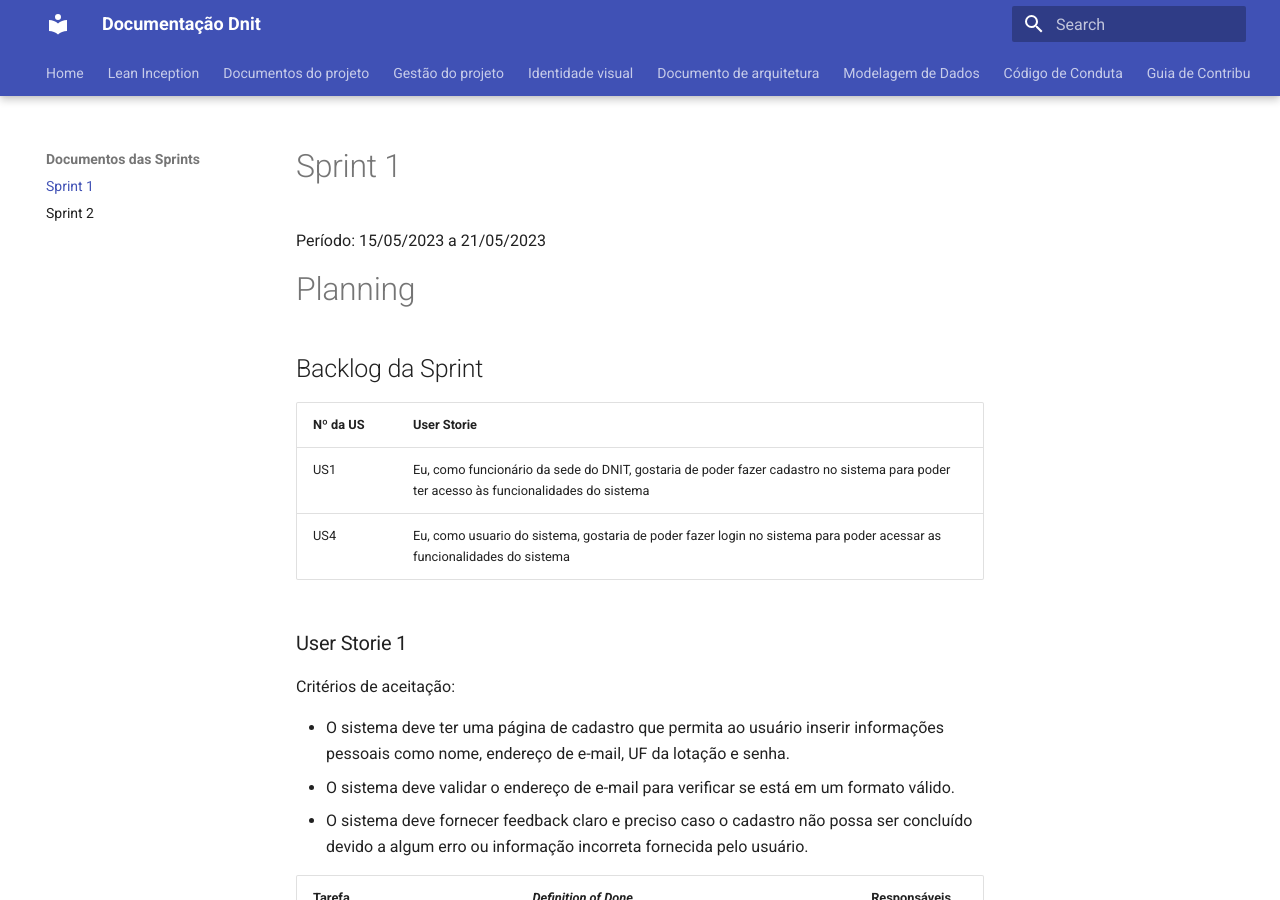
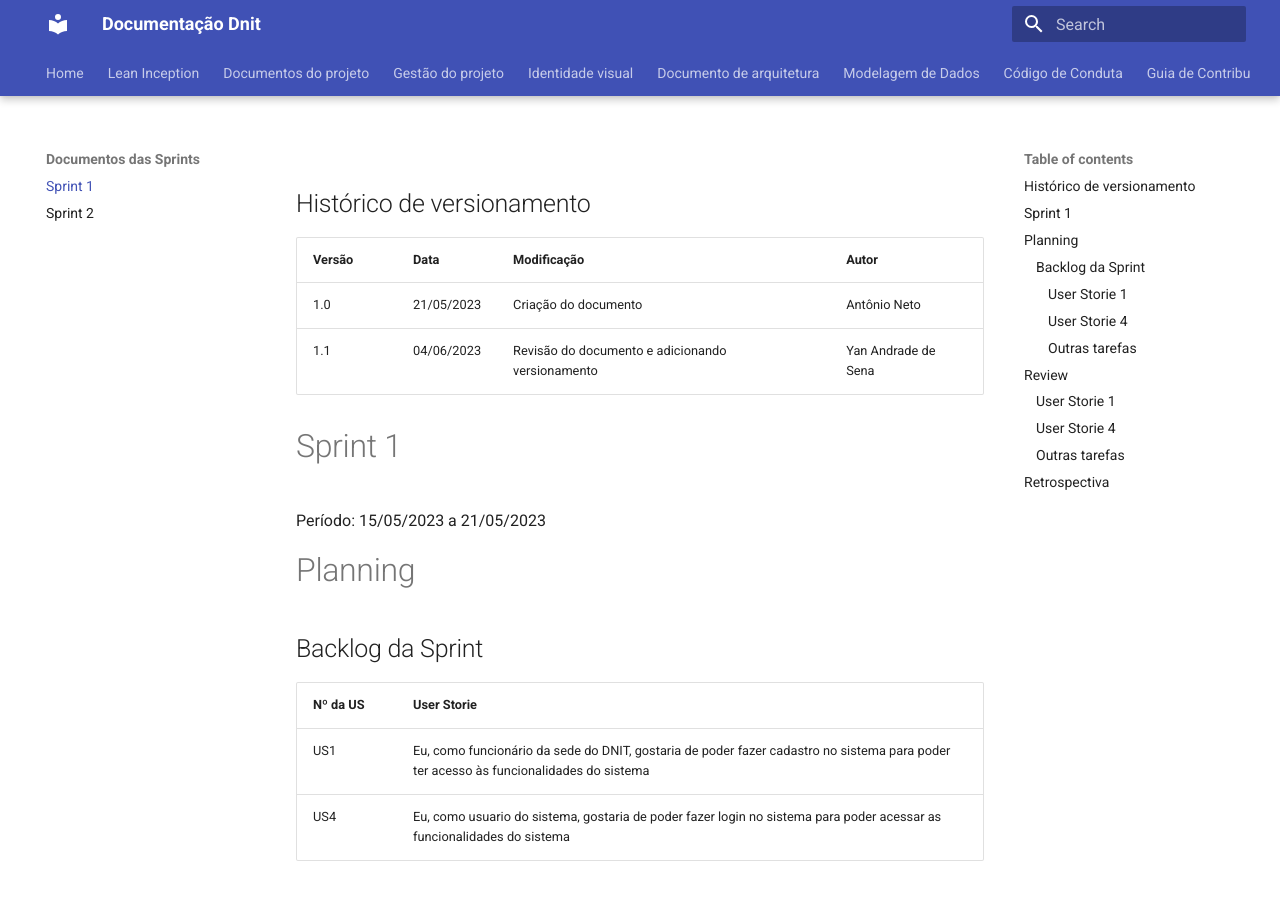
Before and after one commit to fga-eps-mds/2023-1-Dnit-DOC, an MkDocs documentation site: the page built from docs/docs/Sprints/Sprint_1.md, in a window 1280 px wide and 900 px high. Built offline with MkDocs 1.6.1 and Material for MkDocs 9.7.7, drawn with Linux system fonts in a browser that asks for light colours.

```diff
--- a/docs/docs/Sprints/Sprint_1.md
+++ b/docs/docs/Sprints/Sprint_1.md
@@ -1,3 +1,10 @@
+## Histórico de versionamento
+
+| Versão | Data   | Modificação                                                            | Autor        |
+| -- | ---------- | ----------------------------------------------------------------------------- | --------------------- |
+| 1.0 | 21/05/2023 | Criação do documento | Antônio Neto |
+| 1.1 | 04/06/2023 | Revisão do documento e adicionando versionamento | Yan Andrade de Sena |
+
 # Sprint 1
 
 Período: 15/05/2023 a 21/05/2023
```
Also changed, not shown: docs/docs/Sprints/Sprint_2.md (+4 -0 lines), docs/docs/Sprints/Sprint_3.md (added, +26 -0 lines).
